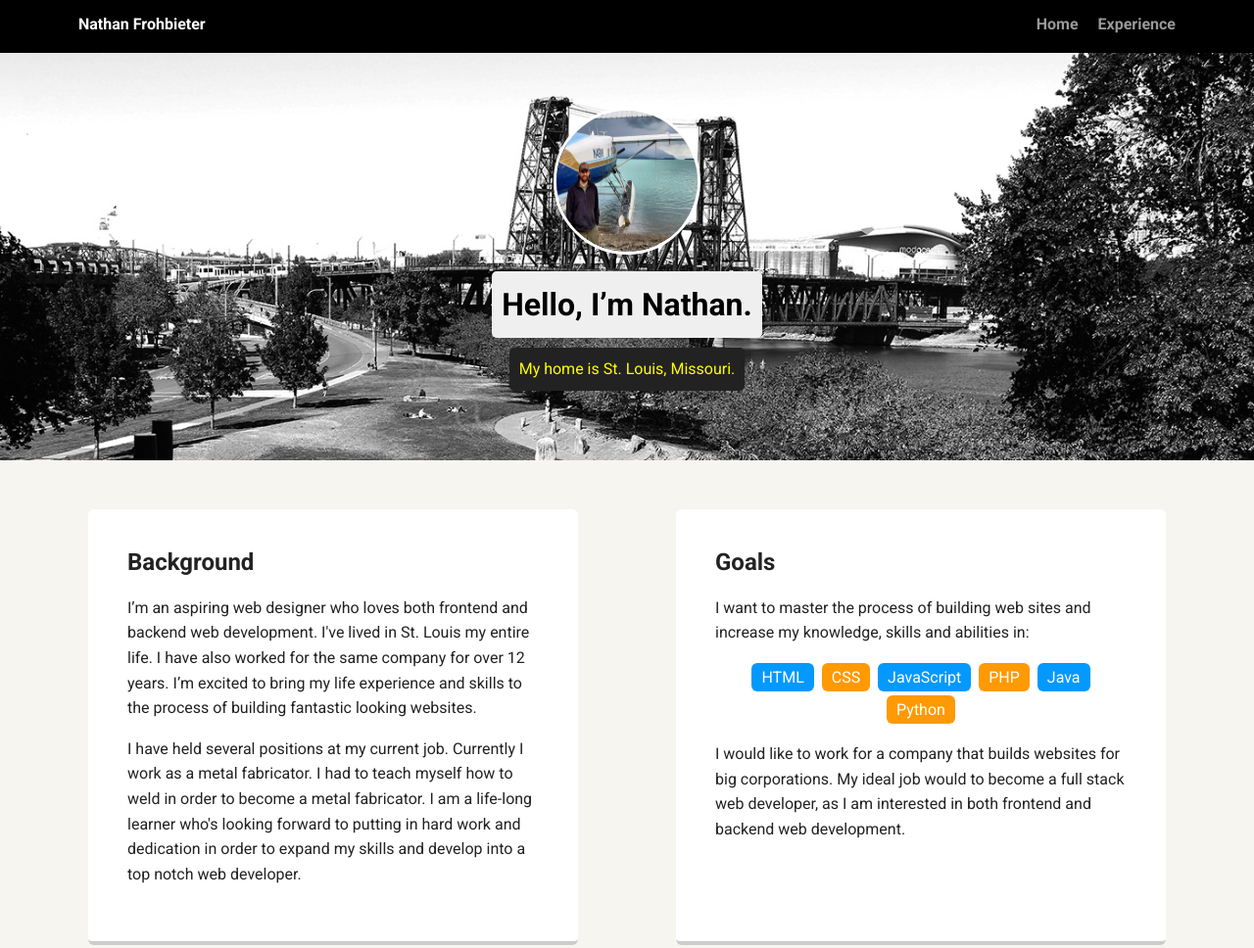
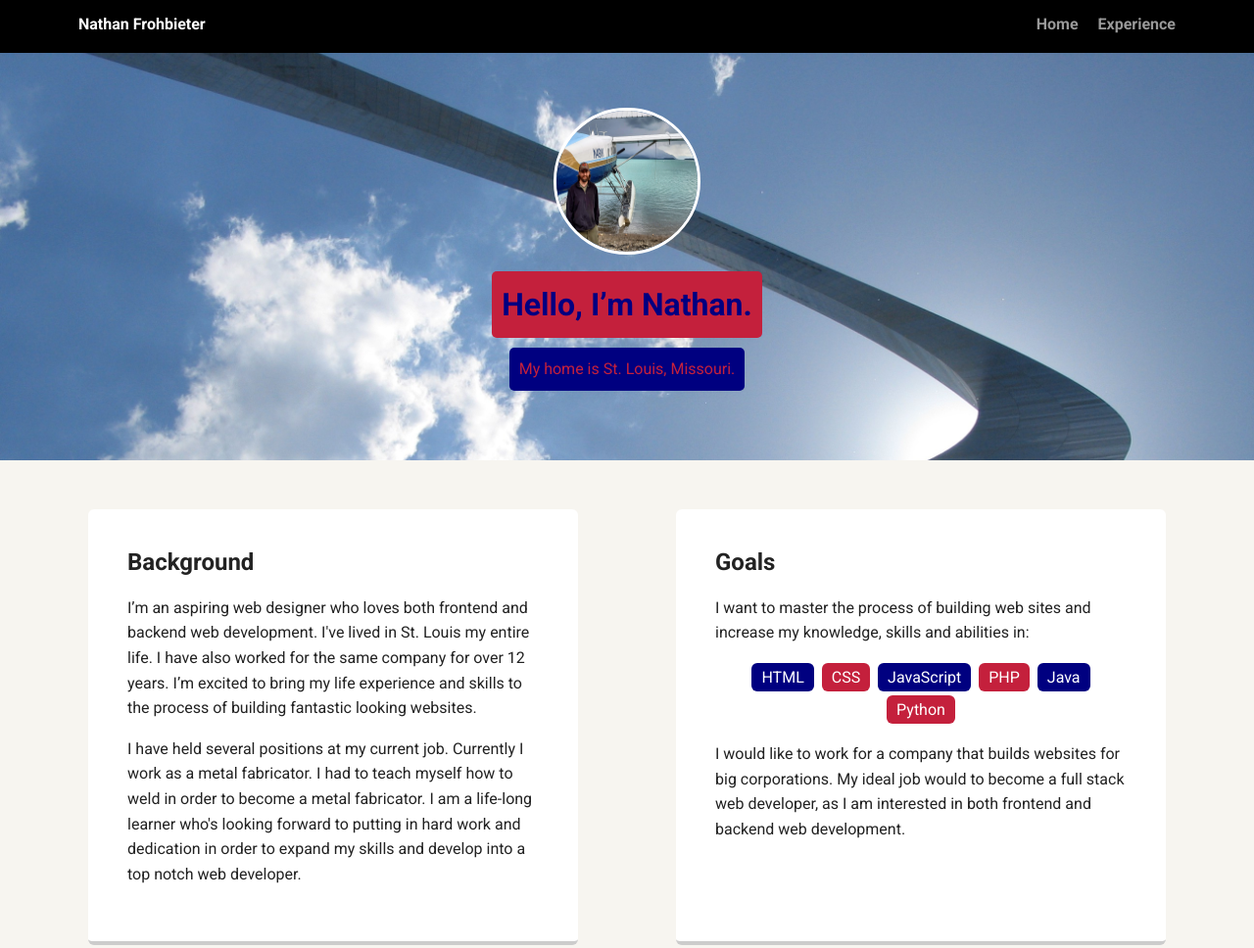
Before and after one commit to nfrohbieter/frontend_project1, a plain HTML site: page index.html in a window 1280 px wide. Shown: the top 968 px of the page at 98% size. Drawn offline with Linux system fonts and the light colour scheme; a web font is replaced by a local one.

Commit message:
Changed Background Image

```diff
--- a/styles.css
+++ b/styles.css
@@ -57,7 +57,7 @@ a:hover {
 
 header {
   text-align: center;
-  background: url('images/portland.jpg') no-repeat top center ;
+  background: url('images/st-louis-arch-4-1495634.jpg') no-repeat top center ;
   background-size: cover;
   overflow: hidden;
   padding-top: 60px;
@@ -77,16 +77,16 @@ header .profile-image:hover {
   transform: scale(1.2) rotate(5deg);
 }
 .tag {
-  background-color: #efefef;
-  color: black;
+  background-color: #c4203c;
+  color: #000080;
   padding: 10px;
   border-radius: 5px;
   display: table;
   margin: 10px auto;
 }
 .location {
-  background-color: #222;
-  color: yellow;
+  background-color: #000080;
+  color: #c4203c;
 }
 .card {
   margin: 30px;
@@ -99,7 +99,7 @@ header .profile-image:hover {
   transition: all .5s;
 }
 .card:hover {
-  border-color: #ff99ff;
+  border-color: yellow;
 }
 
 ul.skills {
@@ -110,14 +110,14 @@ ul.skills {
 .skills li {
   border-radius: 6px;
   display: inline-block;
-  background: #ff9904;
+  background: #c4203c;
   color: white;
   padding: 5px 10px;
   margin: 2px;
 }
 
 .skills li:nth-child(odd) {
-  background: #0399ff;
+  background: #000080;
 }
 
 footer {
```
Also changed, not shown: images/st-louis-arch-4-1495634.jpg (added).
